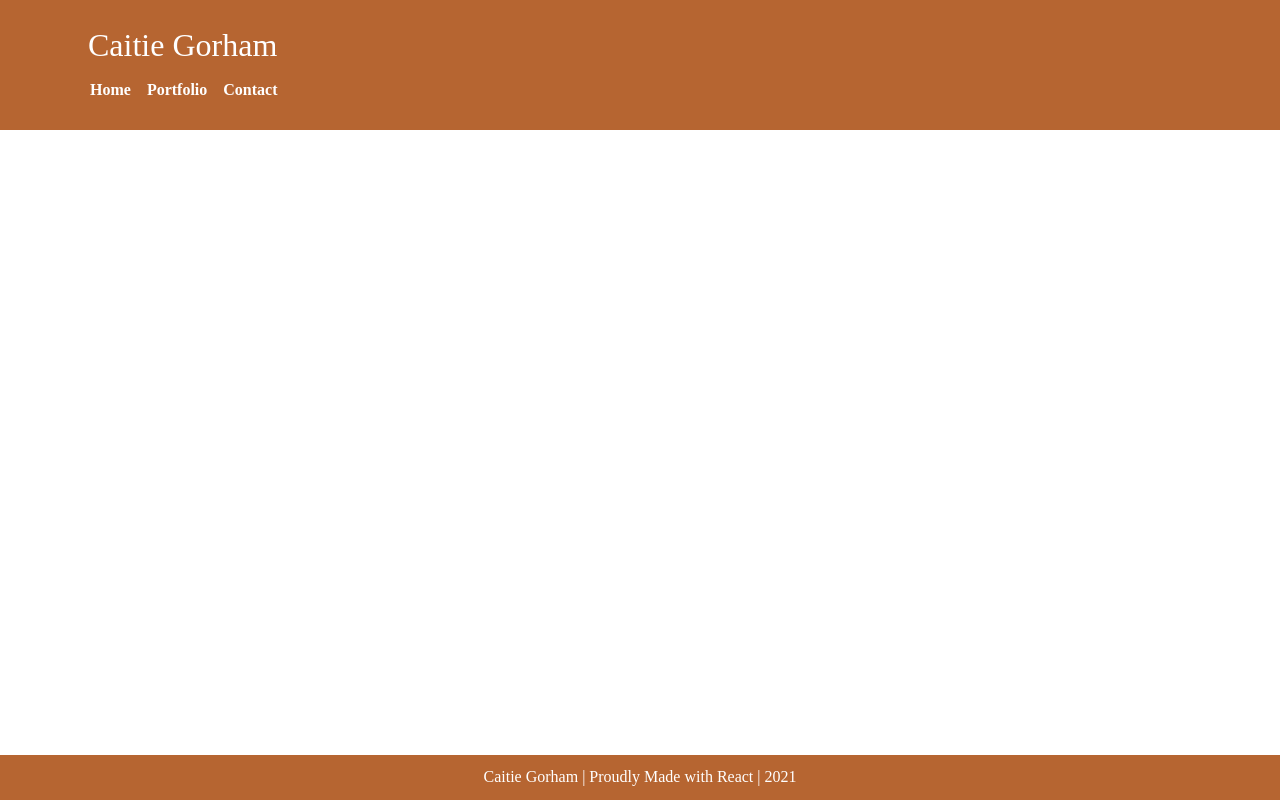
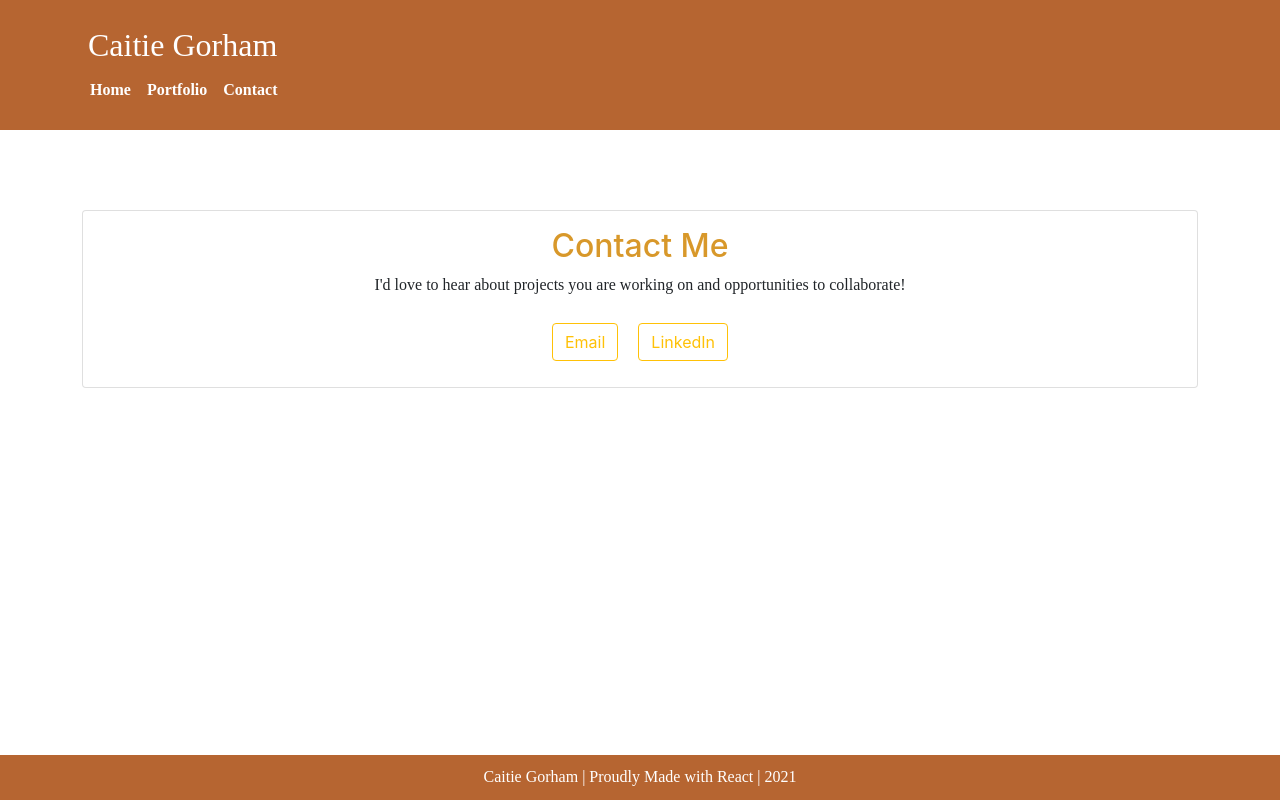
Before and after one commit to caitie-gorham/react-portfolio, a React (Create React App) app in the folder portfolio/: page /contact in a window 1280 px wide. Built offline with nearby package versions, Linux system fonts and the light colour scheme.

Commit message:
added contact card component

```diff
--- a/portfolio/src/pages/Contact.js
+++ b/portfolio/src/pages/Contact.js
@@ -1,10 +1,9 @@
 import React from 'react';
+import ContactCard from "../components/Contact/index"
 
 function Contact() {
     return (
-        <div>
-
-        </div>
+        <ContactCard></ContactCard>
     )
 }
 
```
